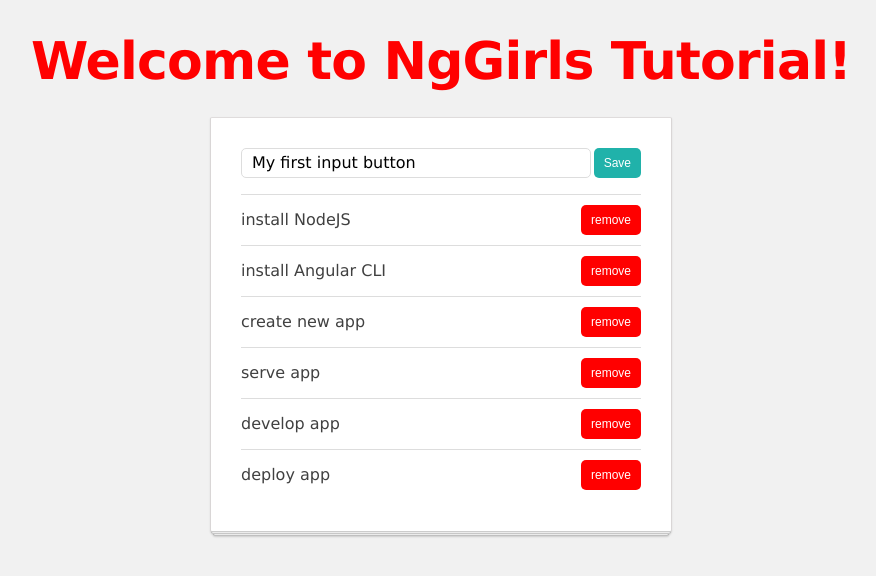
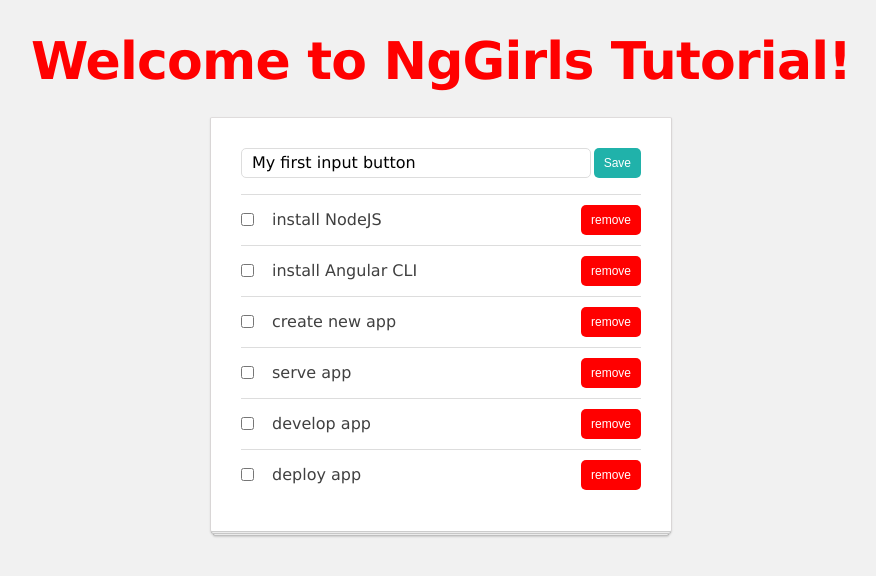
Before and after one commit to kiczelkoo/ng_girls_krk, an Angular app in the folder ng-girls-tutorial/: page / in a window 1280 px wide. Shown: the top 576 px of the page, without its empty margins (199-1075 px from the left). Built offline with nearby package versions, Linux system fonts and the light colour scheme.

Commit message:
19-add-checkobox

```diff
--- a/ng-girls-tutorial/src/app/list-item/list-item.component.scss
+++ b/ng-girls-tutorial/src/app/list-item/list-item.component.scss
@@ -16,3 +16,7 @@
   flex-grow: 1;
   padding-left: 11px;
 }
+
+.todo-complete {
+  text-decoration: line-through;
+}
--- a/ng-girls-tutorial/src/app/list-item/list-item.component.ts
+++ b/ng-girls-tutorial/src/app/list-item/list-item.component.ts
@@ -4,19 +4,25 @@
 @Component({
   selector: 'app-list-item',
   template: `
-  <div  class="todo-item">
-     {{ item.title }}
+  <div class="todo-item">
+      <input type="checkbox"
+             class="todo-checkbox"
+             (click)="completeItem()"/>
+      <span class="todo-title" [ngClass]="{'todo-complete': item.completed}">
+        {{ item.title }}
+      </span>
 
-     <button class="btn btn-red" (click)="removeItem()">
-      remove
-    </button>
-  </div>
+      <button class="btn btn-red" (click)="removeItem()">
+        remove
+      </button>
+    </div>
   `,
   styleUrls: ['./list-item.component.scss']
 })
 export class ListItemComponent implements OnInit {
   @Input() item: ListItem;
   @Output() remove: EventEmitter<ListItem> = new EventEmitter();
+  @Output() update: EventEmitter<any> = new EventEmitter();
 
   constructor() { }
 
@@ -26,4 +32,11 @@
   removeItem() {
     this.remove.emit(this.item);
   }
+
+  completeItem() {
+    this.update.emit({
+      item: this.item,
+      changes: {completed: !this.item.completed}
+    });
+  }
 }
--- a/ng-girls-tutorial/src/app/list-manager/list-manager.component.ts
+++ b/ng-girls-tutorial/src/app/list-manager/list-manager.component.ts
@@ -6,13 +6,14 @@
 @Component({
   selector: 'app-list-manager',
   template: `
-
   <div class="todo-app">
   <app-input-button-unit (submit)="addItem($event)"></app-input-button-unit>
 
   <ul>
-      <li *ngFor="let listItem of todoList">
-      <app-list-item [item]="listItem" (remove)="removeItem($event)"></app-list-item>
+    <li *ngFor="let todoItem of todoList">
+      <app-list-item [item]="todoItem"
+                     (remove)="removeItem($event)"
+                     (update)="updateItem($event.item, $event.changes)"></app-list-item>
     </li>
   </ul>
 </div>
@@ -36,4 +37,9 @@
   addItem(title: string) {
     this.todoListService.addItem({ title });
   }
+
+  updateItem(item, changes) {
+    this.todoListService.updateItem(item, changes);
   }
+
+}
```
Lines whose indentation alone changed are shown as unchanged.
